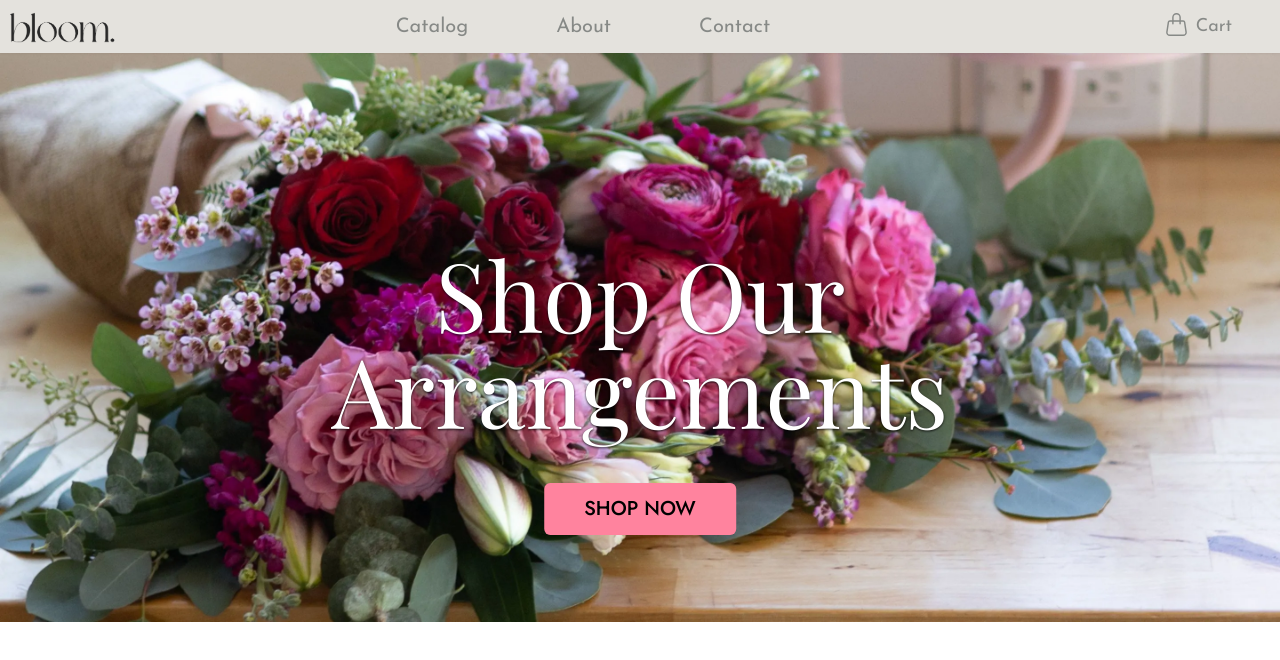
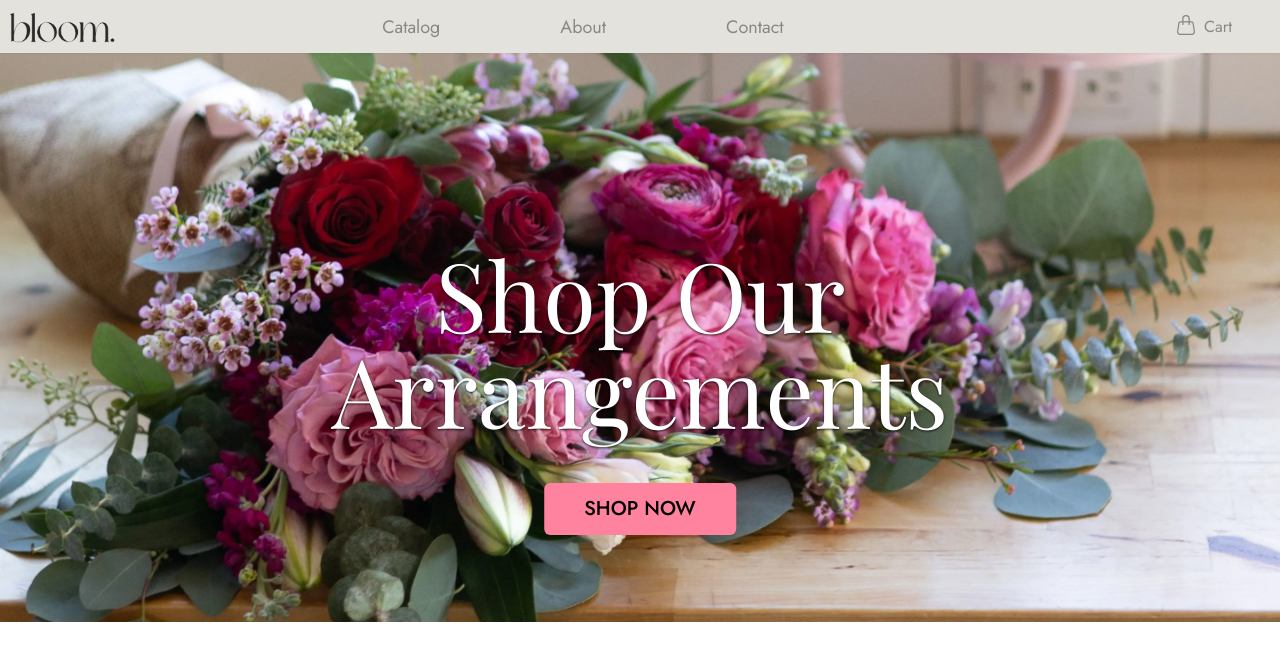
Before and after one commit to fseddo/bloom, a React (Vite) app: page / in a window 1280 px wide. Shown: the top 660 px of the page. Built offline with nearby package versions, Linux system fonts and the light colour scheme; no server answers; a web font is replaced by a local one.

Commit message:
updated navbar text size

```diff
--- a/src/nav/Navbar.tsx
+++ b/src/nav/Navbar.tsx
@@ -26,15 +26,15 @@ export const Navbar = () => {
           </Link>
         </div>
         <div className="flex w-full justify-center items-center">
-          <div className="flex text-gray-900 gap-6 font-josefinSans text-xl">
+          <div className="flex text-gray-900 gap-14 font-jost text-lg">
             <NavItem label="Catalog" route={AppRoute.Catalog} />
             <NavItem label="About" route={AppRoute.About} />
             <NavItem label="Contact" route={AppRoute.Contact} />
           </div>
         </div>
         <NavItem disableIsSelected route={AppRoute.Checkout}>
-          <div className="flex justify-end gap-2 font-josefinSans text-lg text-gray-900 w-[150px]">
-            <BsHandbag size={23} />
+          <div className="flex justify-end gap-2 font-jost text-base text-gray-900 w-[150px]">
+            <BsHandbag size={20} />
             Cart {cartTotal > 0 && `(${cartTotal})`}
           </div>
         </NavItem>
```
